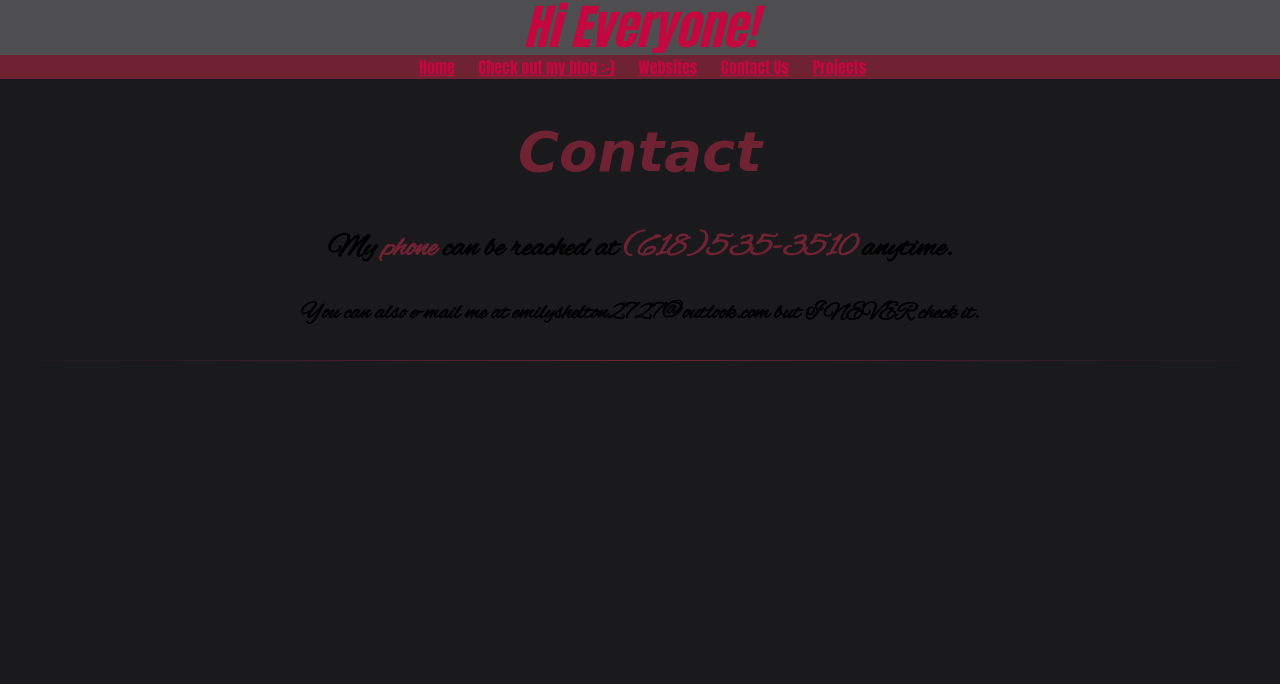
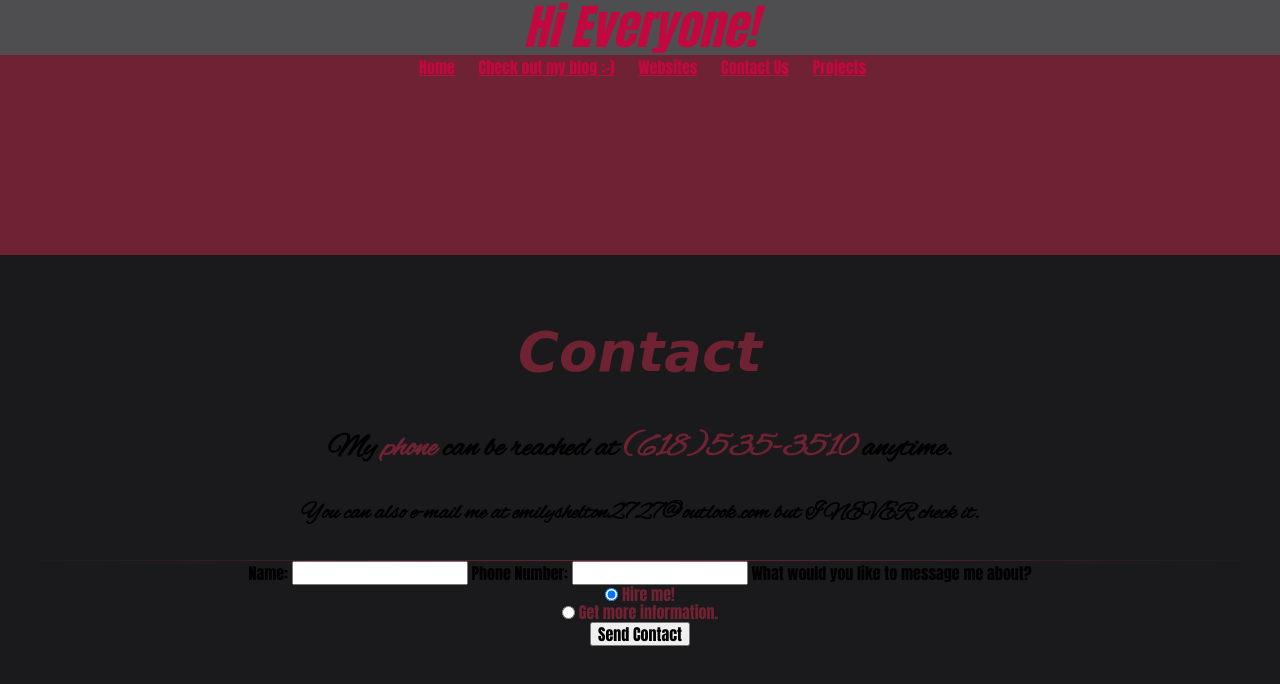
Before and after one commit to EmilyShelton/hello-world, a website: page contactUs/index.html in a window 1280 px wide. Drawn offline with nearby package versions, Linux system fonts and the light colour scheme; a web font is replaced by a local one.

Commit message:
New Grid

```diff
--- a/contactUs/index.html
+++ b/contactUs/index.html
@@ -52,8 +52,28 @@
         <h3>My <span>phone</span> can be reached at <span>(618)535-3510</span> anytime.</h3>
         <h4>You can also e-mail me at emilyshelton2727@outlook.com but I NEVER check it.</h4>
 
+        <hr>
 
-        <hr>
+        <form action="https://formspree.io/emilyshelton2727@outlook.com" method="post">
+            <label for="name">Name:</label>
+            <input type="text" name="name">
+
+            <label for="phone">Phone Number:</label>
+            <input type="phone" name="phone">
+
+            <label for="intent">What would you like to message me about?</label>
+            <br>
+            <div>
+                <input type="radio" name="intent" value="Hire me!" checked>
+                <span>Hire me!</span>
+            </div>
+            <div>
+                <input type="radio" name="intent" value="Get more information.">
+                <span>Get more information.</span>
+            </div>
+
+            <input type="submit" value="Send Contact">
+        </form>
     </div>
 </body>
 
--- a/css/Style.css
+++ b/css/Style.css
@@ -1,6 +1,14 @@
 body {
     margin: 0;
     background-color: #1a1a1d;
+    display: grid;
+    grid-template-areas:"header"
+                        "navigation"
+                        "video"
+                        "websites"
+                        "footer";
+    grid-template-columns: 1fr;
+    grid-template-rows: 25vh min-content 1fr 1fr min-content;
 }
 
 h1 {
@@ -13,9 +21,11 @@
     text-align: center;
     color: #6f2232;
 }
+
 span {
     color: #6f2232;
 }
+
 iframe {
     display: block;
     width: 75%;
@@ -24,9 +34,11 @@
     margin-left: auto;
     margin-right: auto;
 }
+
 img {
     max-width: 100%;
 }
+
 ul {
     color: lime;
     padding: 0;
@@ -41,6 +53,10 @@
     border: 0 none;
     background-image: linear-gradient(to right, rgba(0, 0, 0, 0), #6f2232, rgba(0, 0, 0, 0));
     color: #6f2232;
+}
+
+form {
+    text-align: center;
 }
 
 .image {
@@ -91,13 +107,21 @@
 
 #navigation {
     background-color: #6f2232;
-    position: fixed;
+    position: sticky;
     width: 100%;
     margin: 0 auto;
     top: 55px;
     padding-bottom: 3px;
     padding-top: 3px;
     text-align: center;
+}
+
+/* #navigation .container>ul { */
+    display: flex;
+    justify-content: space-around;
+    flex-direction: column;
+    height: 20vh;
+    align-items: center;
 }
 
 #navigation li:hover {
@@ -123,9 +147,11 @@
 #navigation a:hover+ul, #navigation a+ul:hover {
     display: block;
 }
+
 a {
     color: #c3073f;
 }
+
 #blog h2 {
     font-family: 'Yesteryear', cursive;
     text-align: center;
@@ -150,7 +176,6 @@
     margin: auto 10px;
 }
 
-
 #video {
     padding-top: 74px;
     background-color: #1a1a1d;
@@ -163,9 +188,11 @@
     border: 5px dashed #c3073f;
     margin: 5px 200px;
 }
+
 #websites li {
     list-style: none;
 }
+
 #footer {
     background-color: #6f2232;
     color: #4e4e50;
```
